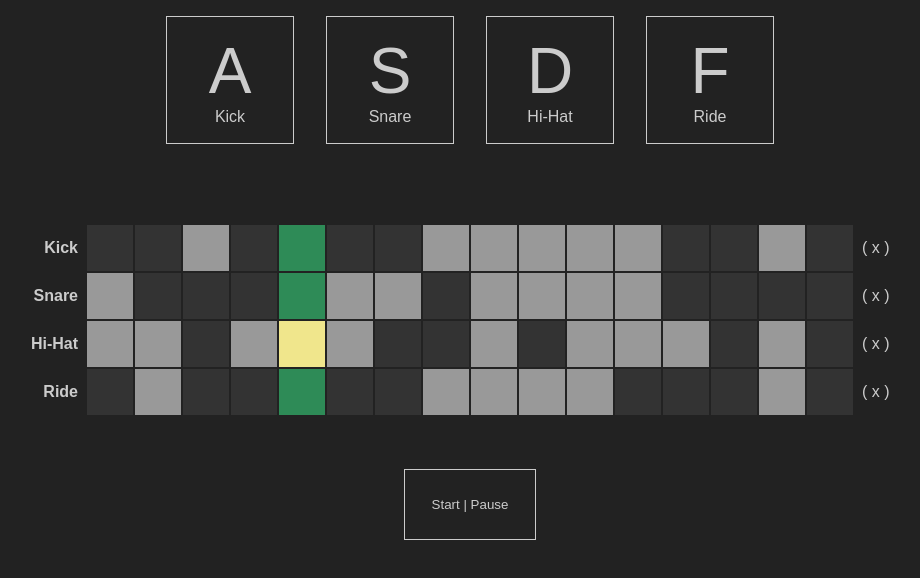
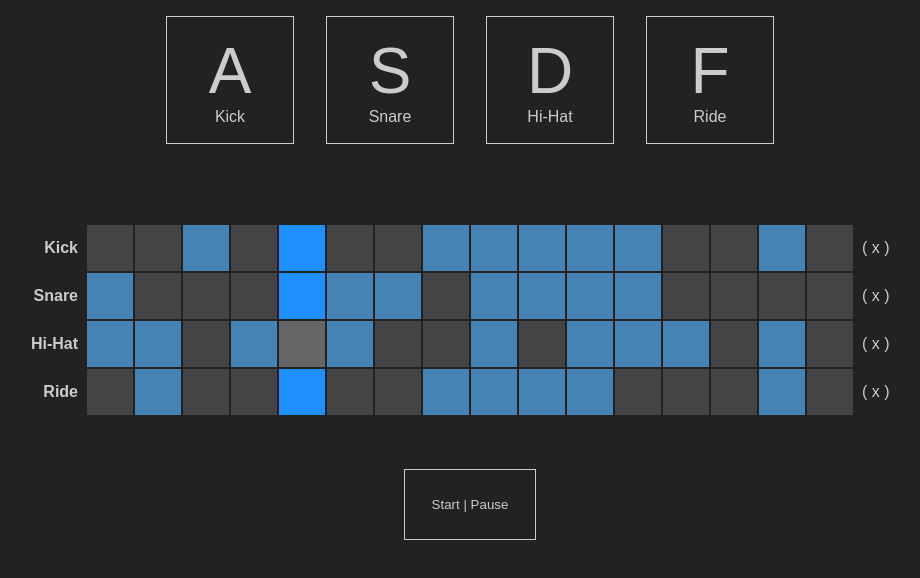
Before and after one commit to tnez/bbox, a React (Create React App) app: page / in a window 1280 px wide. Shown: the top 578 px of the page, without its empty margins (170-1090 px from the left). Built offline with nearby package versions, Linux system fonts and the light colour scheme.

Commit message:
Rework tile styles

```diff
--- a/src/PlayerTile.css
+++ b/src/PlayerTile.css
@@ -1,26 +1,26 @@
 .PlayerTile {
-  background-color: #333;
+  background-color: #444;
   border: 0.1em solid #222;
   height: 3em;
   width: 3em;
 }
 
 .PlayerTile--active {
-  background-color: #999;
+  background-color: steelblue;
   border: 0.1em solid #222;
   height: 3em;
   width: 3em;
 }
 
 .PlayerTile--playing {
-  background-color: khaki;
+  background-color: #666;
   border: 0.1em solid #222;
   height: 3em;
   width: 3em;
 }
 
 .PlayerTile--active-and-playing {
-  background-color: seagreen;
+  background-color: dodgerblue;
   border: 0.1em solid #222;
   height: 3em;
   width: 3em;
```
